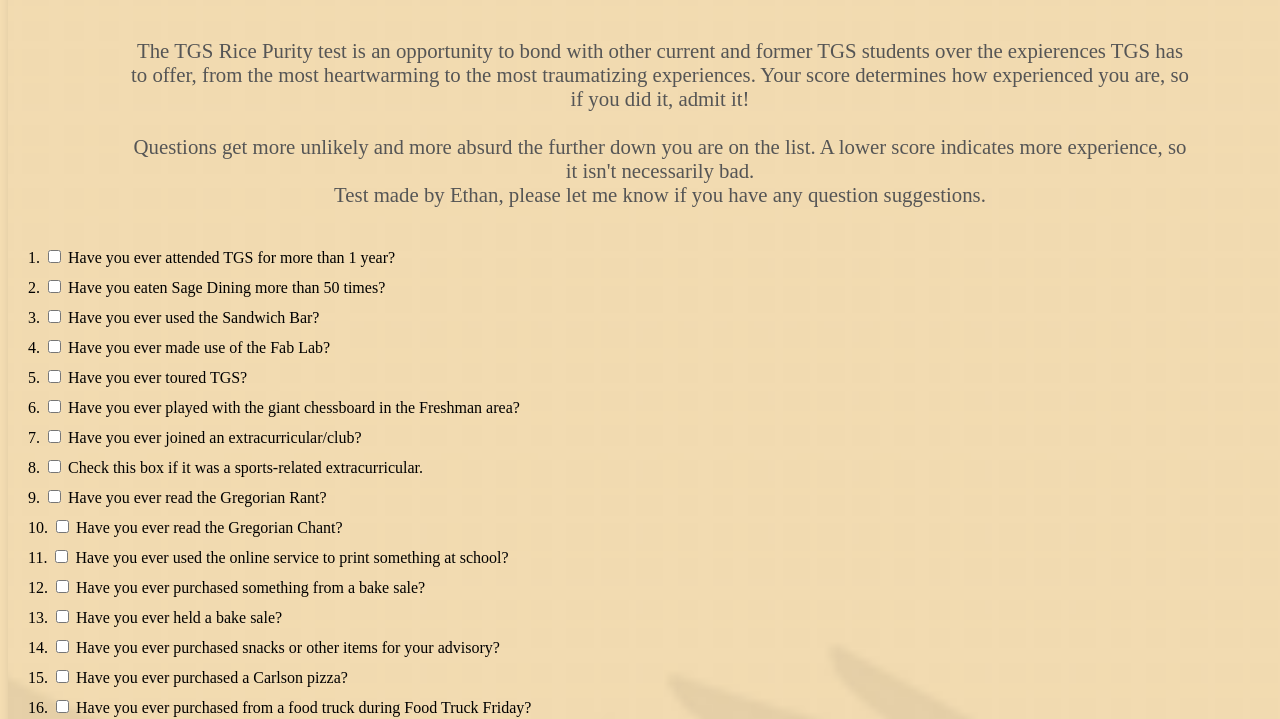
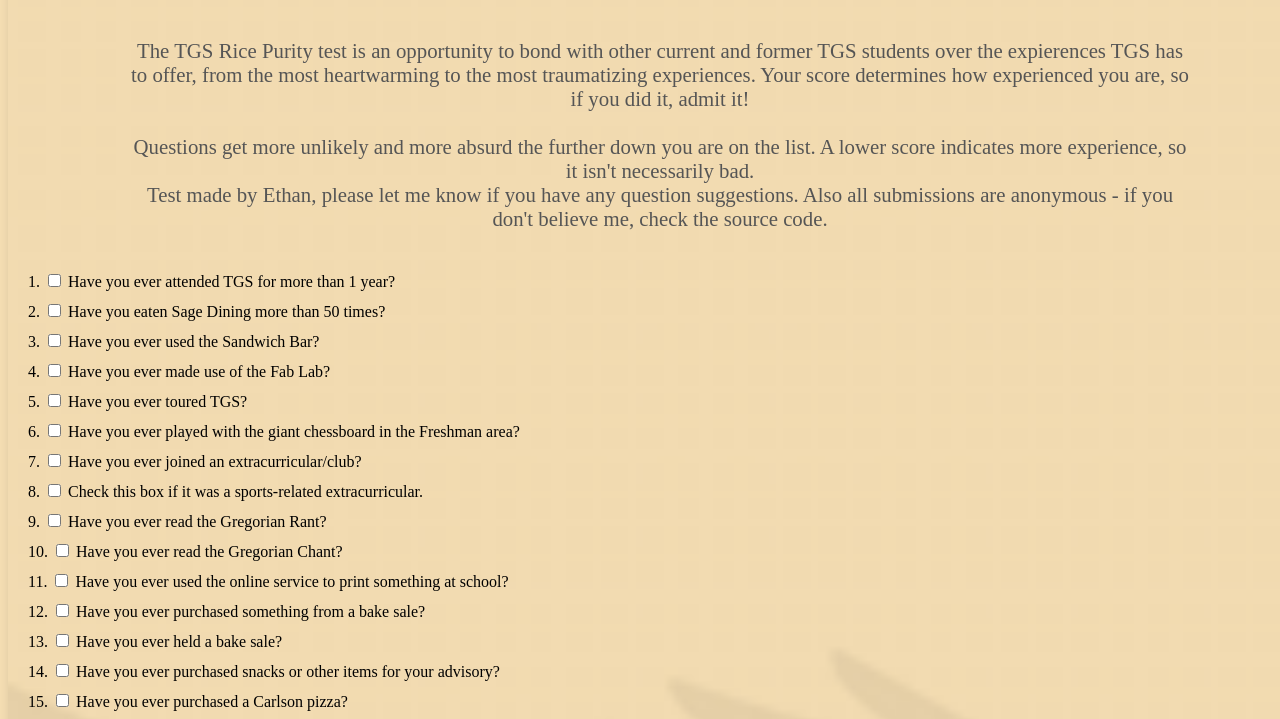
Before and after one commit to EsanSanSan/tgsricepurity, a plain HTML site: page index.html in a window 1280 px wide. Shown: the part 89-808 px from the top of the page. Drawn offline with Linux system fonts and the light colour scheme.

Commit message:
Update index.html

```diff
--- a/index.html
+++ b/index.html
@@ -9,7 +9,7 @@
 <body>
     <div class="container">
         <h1>The (Unofficial) TGS Rice Purity Test!</h1>
-        <p class="flavor-text">            The TGS Rice Purity test is an opportunity to bond with other current and former TGS students over the expierences TGS has to offer, from the most heartwarming to the most traumatizing experiences. Your score determines how experienced you are, so if you did it, admit it! <br> <br> Questions get more unlikely and more absurd the further down you are on the list. A lower score indicates more experience, so it isn't necessarily bad. <br> Test made by Ethan, please let me know if you have any question suggestions. </p>
+        <p class="flavor-text">            The TGS Rice Purity test is an opportunity to bond with other current and former TGS students over the expierences TGS has to offer, from the most heartwarming to the most traumatizing experiences. Your score determines how experienced you are, so if you did it, admit it! <br> <br> Questions get more unlikely and more absurd the further down you are on the list. A lower score indicates more experience, so it isn't necessarily bad. <br> Test made by Ethan, please let me know if you have any question suggestions. Also all submissions are anonymous - if you don't believe me, check the source code. </p>
         <form id="purityTest">
             <div id="questions">
                 <!-- Questions will be dynamically inserted here -->
```
